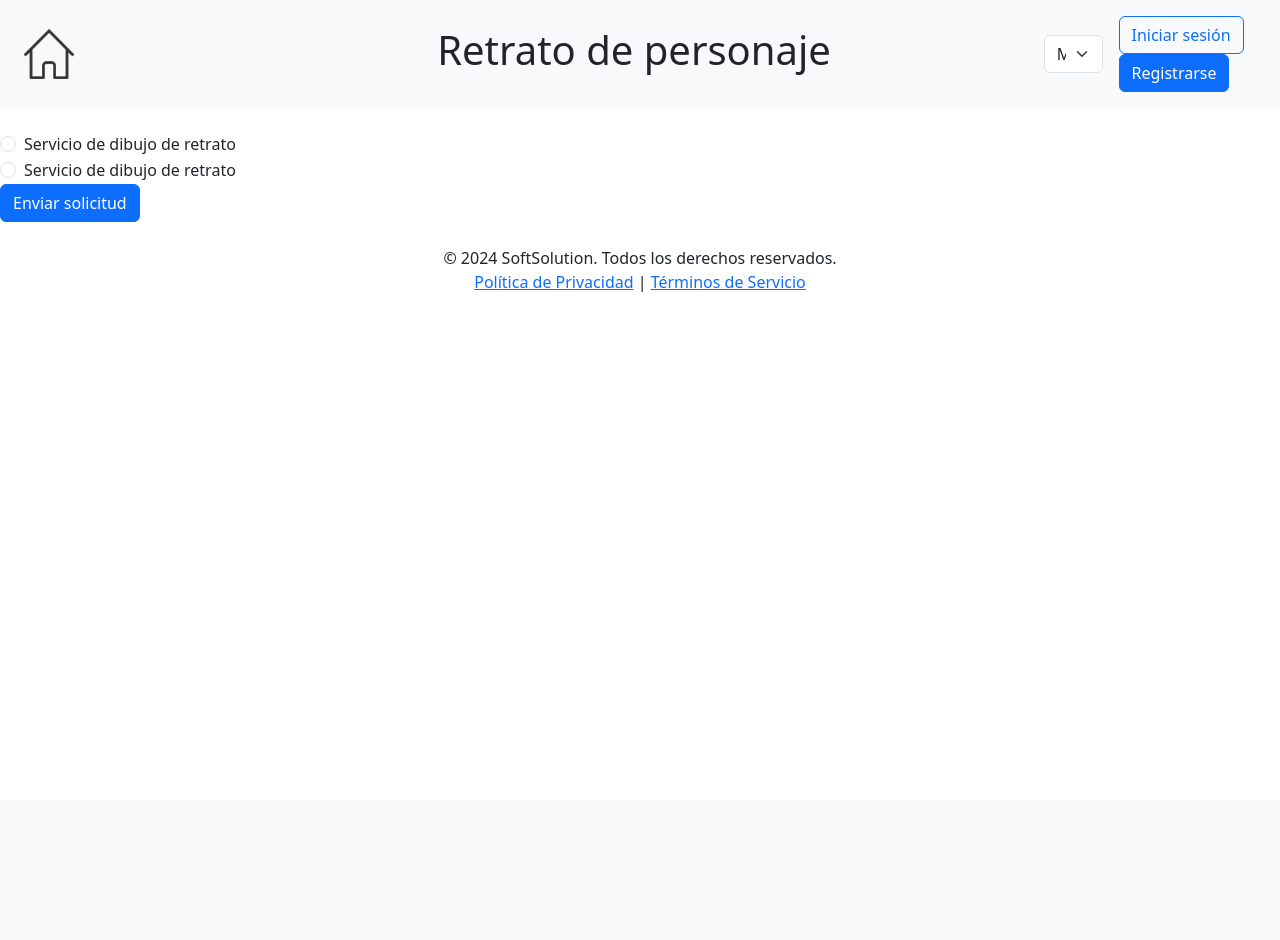
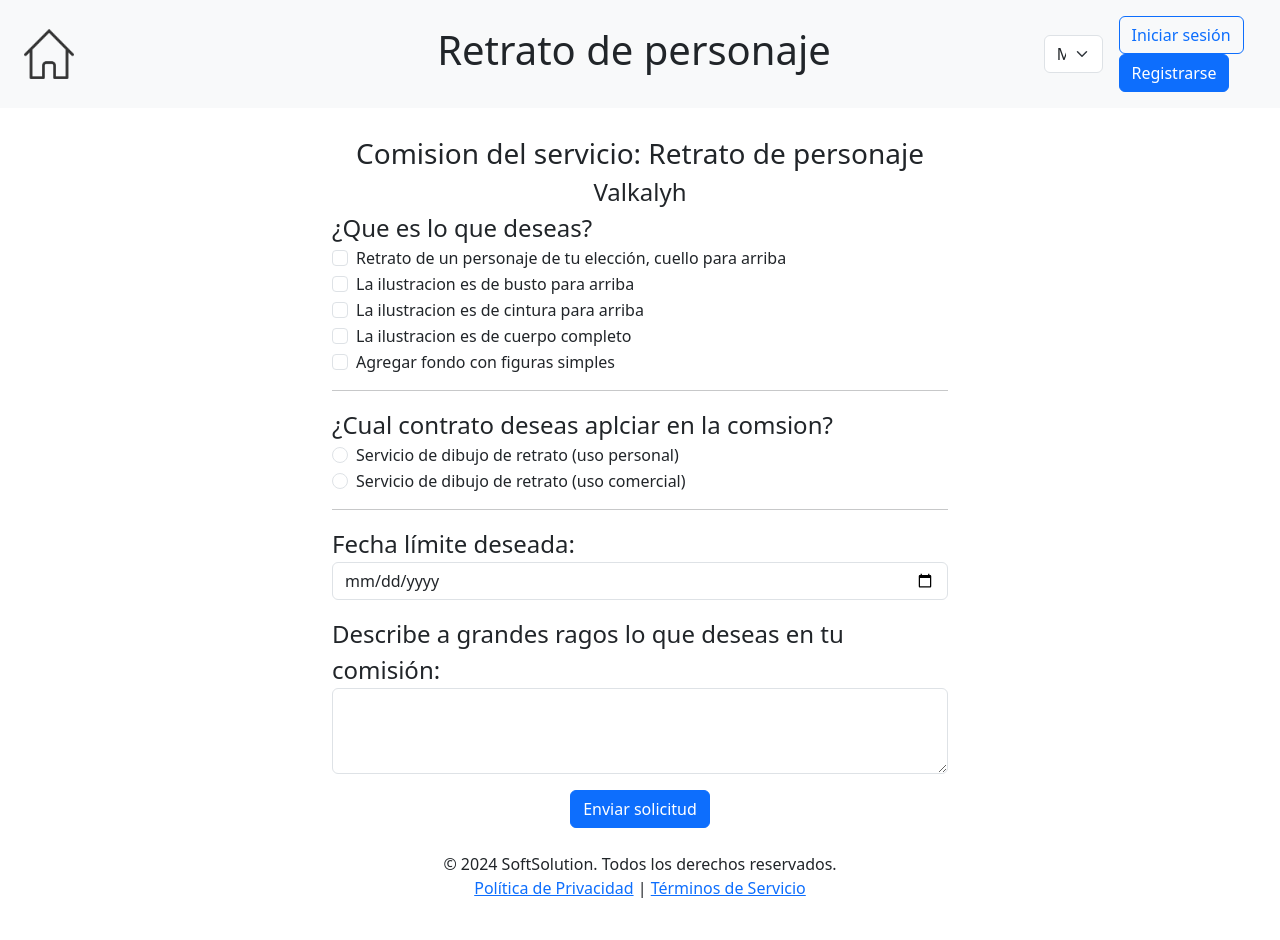
Before and after one commit to luisUACM/ComisionesArtistas, a Flask app: page /comisionar/1 in a window 1280 px wide. Before the commit the page ends 292 px from the top, so only its background shows below. Run offline with Flask 3, Linux system fonts and the light colour scheme.

Commit message:
Presentacion final

```diff
--- a/app/src/modelo/api_firmas.py
+++ b/app/src/modelo/api_firmas.py
@@ -41,7 +41,7 @@ def get_token():
         "password": ""
     }
     headers = {
-        "Authorization": "Basic "#token
+        "Authorization": "Basic"#token
     }
     response = requests.post(url, data=payload, headers=headers)
     diccionario = response.json()
--- a/app/src/modelo/fabrica_objetos.py
+++ b/app/src/modelo/fabrica_objetos.py
@@ -33,7 +33,7 @@ El Artista acuerda prestar sus servicios de creación de arte digital al Cliente
             contactos=[(Contacto.TipoContacto.INSTAGRAM, 'https://www.instagram.com/WICHIGOD/'),
                     (Contacto.TipoContacto.KOFI, 'https://ko-fi.com/WICHIGOD')],
             foto_perfil='fotos_perfil/3.jpg')
-    edwar = Usuario('luis.beto642@gmail.com', '123', 'Edwar', [Usuario.Rol.CLIENTE], 4)
+    edwar = Usuario('edwar.garcia@estudiante.uacm.edu.mx', '123', 'Edwar', [Usuario.Rol.CLIENTE], 4)
     luis = Usuario('luis@gmail', '123', 'Luis', [Usuario.Rol.CLIENTE], 5)
     pepe = Usuario('pepe@gmail', '123', 'Pepe', [Usuario.Rol.CLIENTE], 6)
 
@@ -99,8 +99,8 @@ El Artista acuerda prestar sus servicios de creación de arte digital al Cliente
     akali.portafolio = juegos + overlays + pixels
     wichigod.portafolio = fotos
 
-    contrato_personal = Contrato('Servicio de dibujo de retrato', '', 'valkalyh', id=1)
-    contrato_comercial = Contrato('Servicio de dibujo de retrato', '', 'valkalyh', id=2)
+    contrato_personal = Contrato('Servicio de dibujo de retrato (uso personal)', '', 'valkalyh', id=1)
+    contrato_comercial = Contrato('Servicio de dibujo de retrato (uso comercial)', '', 'valkalyh', id=2)
     contrato_personal_firmado = Contrato('Servicio de dibujo de retrato', '', 'valkalyh', id=3, nombre_cliente='pepe')
     contrato_comercial_firmado = Contrato('Servicio de dibujo de retrato', '', 'valkalyh', id=4, nombre_cliente='pepe')
     contratos = [contrato_personal, contrato_comercial]
--- a/app/src/templates/comisionar.html
+++ b/app/src/templates/comisionar.html
@@ -1,7 +1,23 @@
 {% extends "base.html" %}
 
 {% block content %}
-    <form action="{{'/solicitud/' ~  servicio.id }}" method="post">
+    <div class="container text-center offset-md-3 col-6">
+        <div class="col-12"><div class="fs-3">Comision del servicio: {{ servicio.titulo }}</div></div>
+        <div class="col-12 fs-4">{{ servicio.artista.nombre }}</div>
+    </div>
+    <div class="container text-start offset-md-3 col-6">
+        <form action="/mi_perfil">
+            <div class="fs-4">¿Que es lo que deseas?</div>
+            {% for c in servicio.conceptos %}
+                <div class="form-check">
+                    <input class="form-check-input" type="checkbox" value="" id="flexCheckDefault">
+                    <label class="form-check-label" for="flexCheckDefault">
+                        {{ c.descripcion }}
+                    </label>
+                </div>
+            {% endfor %}
+            <hr class="bm-3">
+            <div class="fs-4">¿Cual contrato deseas aplciar en la comsion?</div>
             {% for c in servicio.contratos %}
             <div class="form-check">
                 <input class="form-check-input" type="radio" name="flexRadioDefault" id="flexRadioDefault1">
@@ -10,6 +26,15 @@
                 </label>
             </div>
             {% endfor %}
+            <hr class="bm-3">
+            <label class="fs-4" for="fechaInput">Fecha límite deseada:</label>
+            <input id="fechaInput" class="form-control" type="date" min="2024-11-25"/>
+
+            <label class="fs-4 mt-3" for="textareaInput">Describe a grandes ragos lo que deseas en tu comisión:</label>
+            <textarea id="textareaInput" class="form-control"  rows="3"></textarea>
+            <div class="offset-md-3 col-6 text-center mt-3">
                 <button type="submit" class="btn btn-primary">Enviar solicitud</button>
+            </div>
         </form>
+    </div>
 {% endblock %}
--- a/app/src/templates/postfirmar.html
+++ b/app/src/templates/postfirmar.html
@@ -1,4 +1,4 @@
 {% extends "base.html" %}
 {% block content %}
-    Se un correo porfavor firmalo.
+    <div class="text-center offset-md-3 col-6 h3 mb-4">Se te ha enviado un correo con el contrato, porfavor fírmalo.</div>
 {% endblock %}
```
Lines whose indentation alone changed are shown as unchanged.
